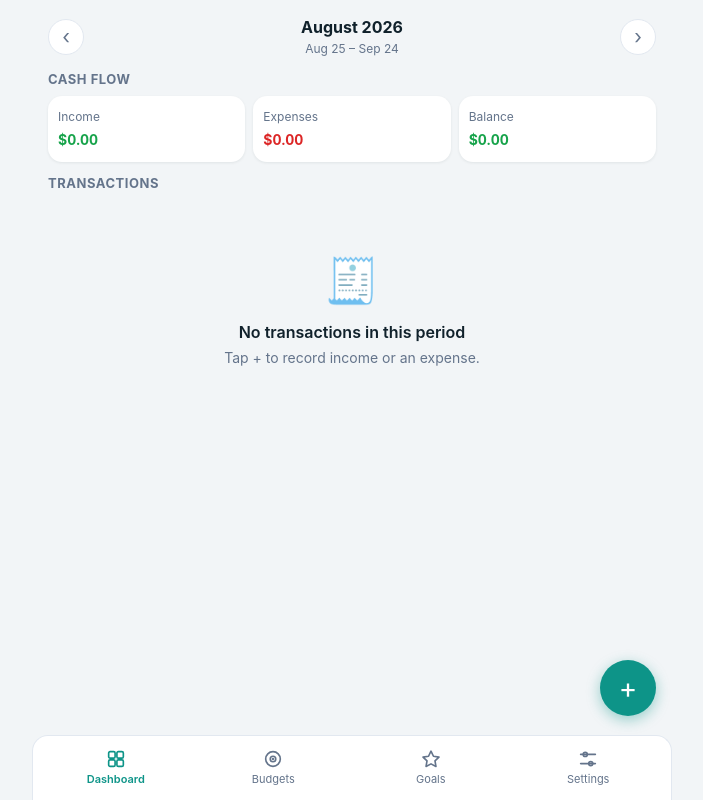
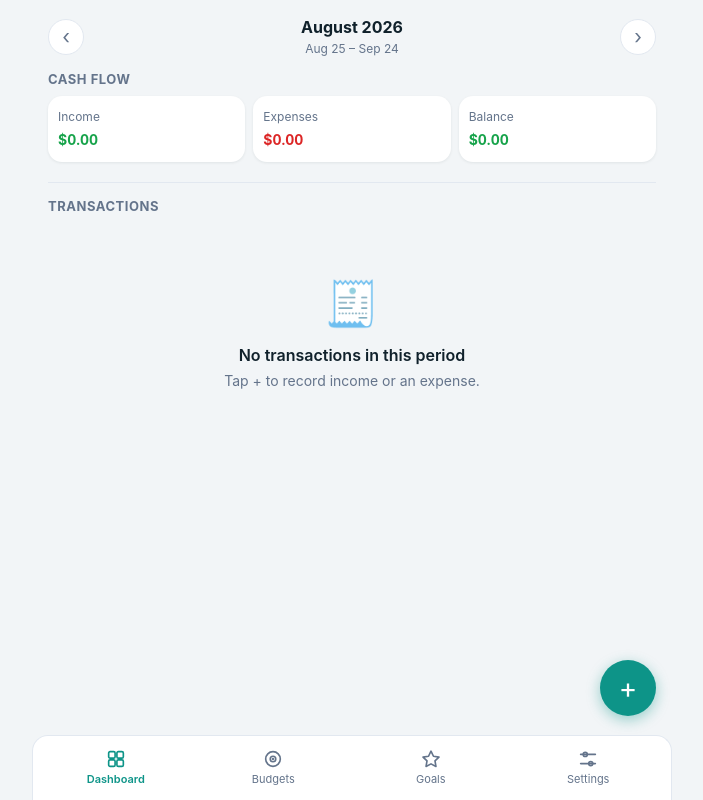
Before and after one commit to camichaves79/budget, a React (Vite) app: page / in a window 1280 px wide. Shown: the whole page, without its empty margins (288-991 px from the left). Built offline with nearby package versions, Linux system fonts and the light colour scheme.

Commit message:
Add divider between cash flow and transactions sections

```diff
--- a/src/index.css
+++ b/src/index.css
@@ -146,6 +146,13 @@ select:focus-visible {
 /* Section label placed directly on the page (not inside a card). */
 .page-label {
   margin: 0 0 8px;
+}
+
+/* Page label preceded by a hairline divider. */
+.page-label.divider {
+  margin: 20px 0 8px;
+  padding-top: 14px;
+  border-top: 1px solid var(--border);
 }
 
 .link-btn {
--- a/src/pages/Dashboard.tsx
+++ b/src/pages/Dashboard.tsx
@@ -97,7 +97,7 @@ export function Dashboard({
         </div>
       </section>
 
-      <h2 className="section-title page-label">Transactions</h2>
+      <h2 className="section-title page-label divider">Transactions</h2>
       {txs.length === 0 ? (
         <EmptyState
           emoji="🧾"
```
